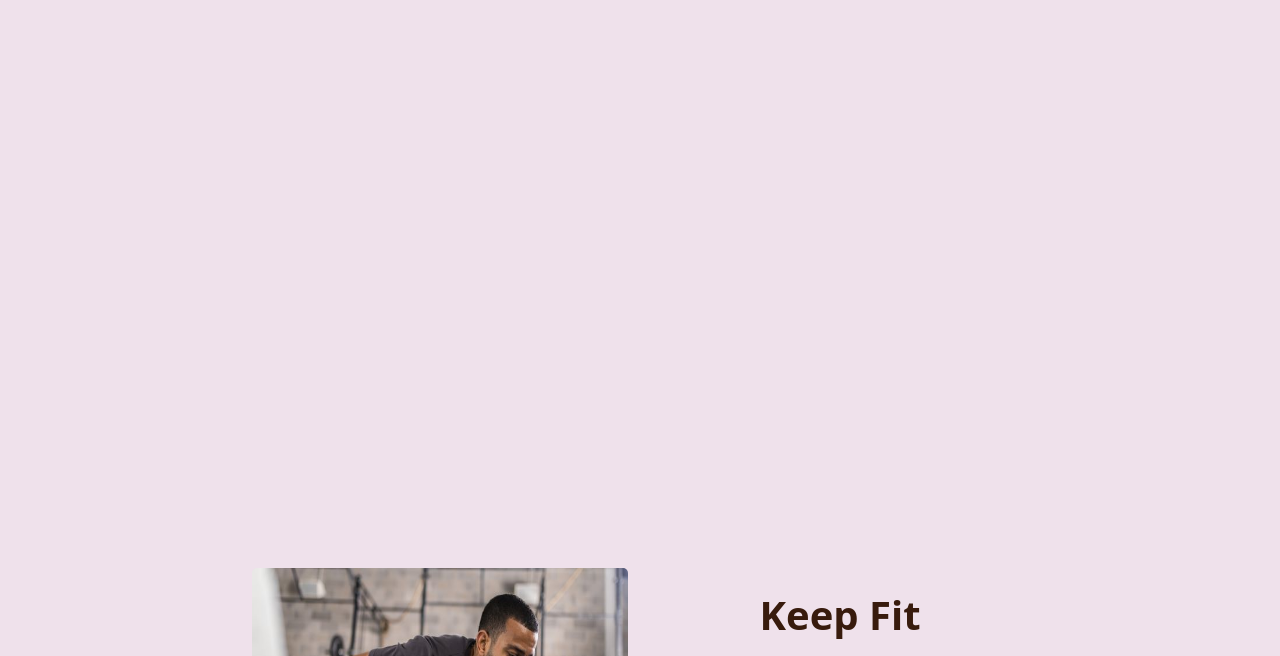
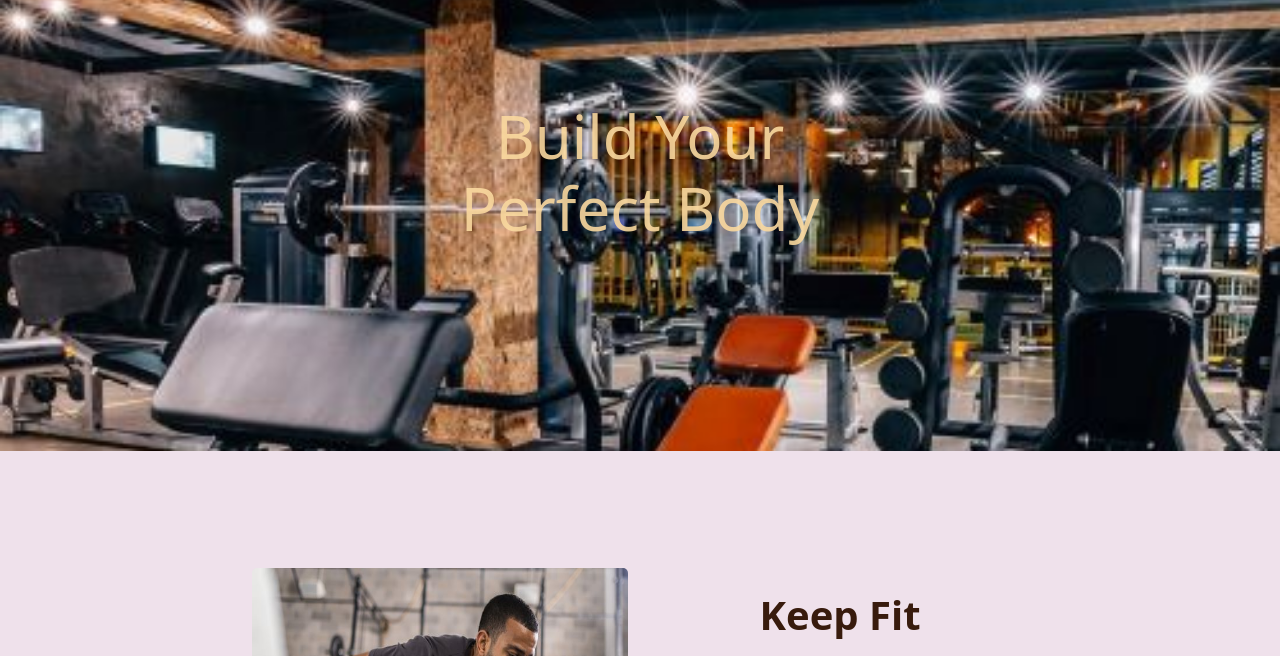
Before and after one commit to rashdowdev/keep-fit, a plain HTML site: page index.html in a window 1280 px wide. Shown: the part 99-755 px from the top of the page. Drawn offline with nearby package versions, Linux system fonts and the light colour scheme.

Commit message:
merged with remote repo

```diff
--- a/style.css
+++ b/style.css
@@ -80,18 +80,6 @@ header nav .navbar-toggler-icon:focus{
     background-color: var(--text-color);
  }
 
-
- /*
- header .offcanvas-header{
-    position: relative;
- }
-
- header .btn-close{
-    position: absolute;
-    left: 90%;
-    top: 15px;
- }*/
-
 header h5{
     color: var(--text-color);
     text-transform: capitalize;
@@ -135,11 +123,6 @@ header .btn a{
     font-size: 18px;
     text-transform: capitalize;
 }
-/*
-header .offcanvas{
-    background-color: var(--main);
-    margin-right: 30% !important;
-}*/
 
 @media only screen and (min-width: 768px){
 
@@ -160,11 +143,6 @@ header .btn{
 
 }}
 
-@media only screen and (min-width: 1000px){
-
-}
-}
-
 .banner-bkg{
     height: 100vh;
     width: 100%;
@@ -178,7 +156,7 @@ header .btn{
     justify-content: center;
 }
 
-.banner h1{
+.banner-bkg h1{
     font-size: 60px;
     text-align: center;
     font-weight: 400;
```
